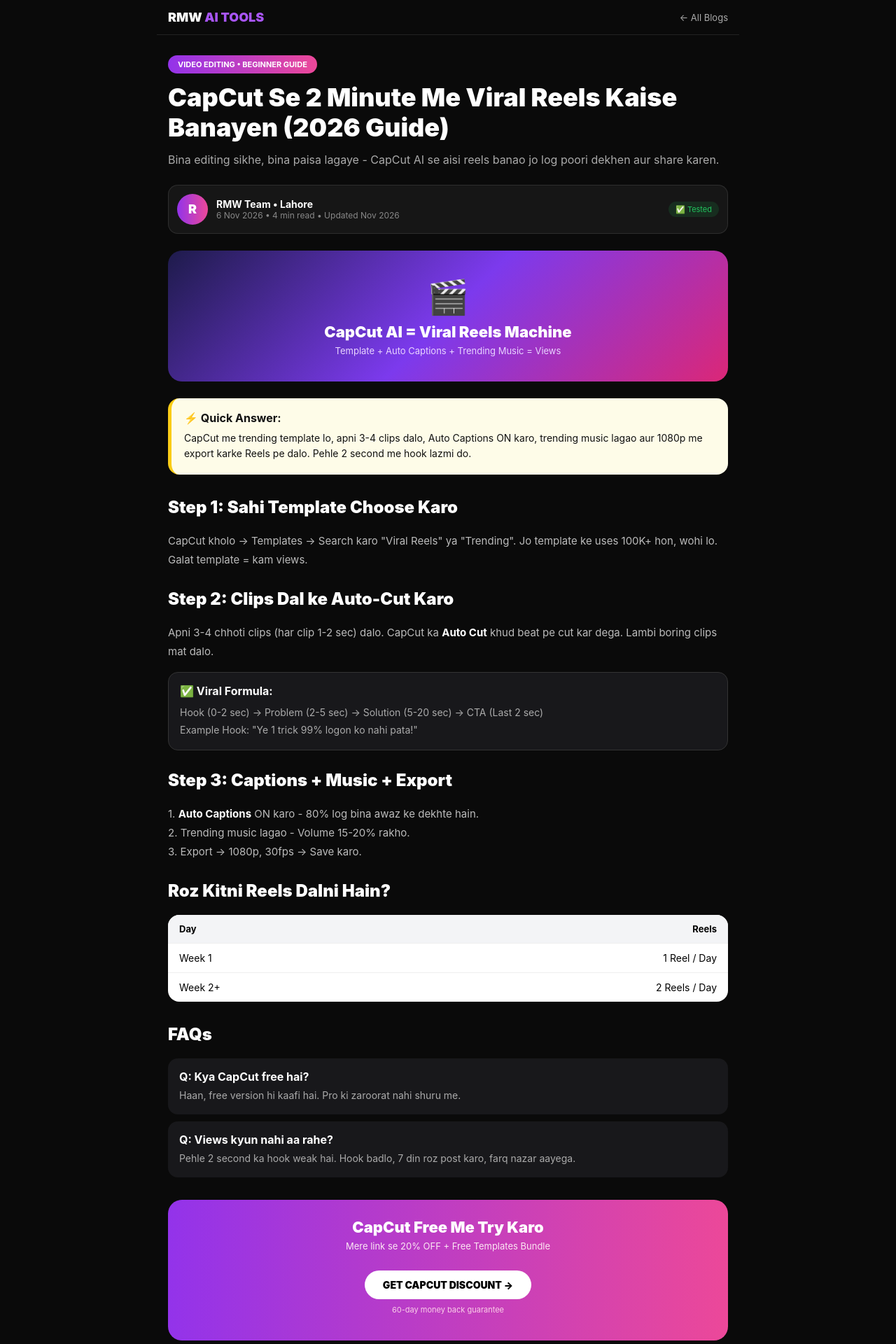
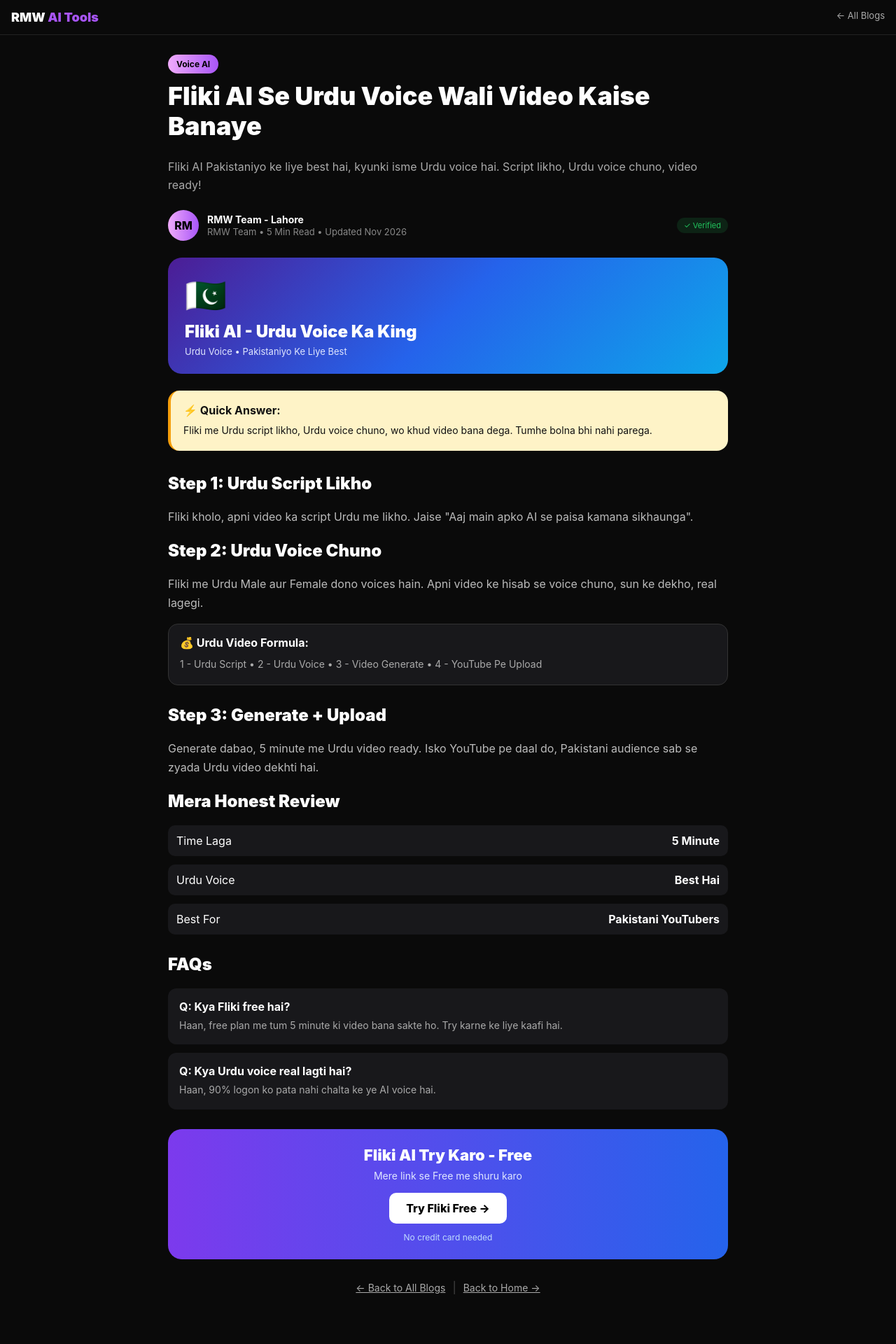
Before and after one commit to muradofficalid-art/rmw-ai-tools, a Next.js app: page /blog/fliki-ai-urdu-voice-video in a window 1280 px wide. Shown: the top 1920 px of the page at 70% size. Built offline with nearby package versions, Linux system fonts and the light colour scheme.

Commit message:
Create page.tsx

```diff
--- /dev/null
+++ b/app/blog/fliki-ai-urdu-voice-video/page.tsx
@@ -0,0 +1,63 @@
+export default function FlikiBlog() {
+  return (
+    <div style={{minHeight:"100vh", background:"#0a0a0a", color:"white", fontFamily:"Inter, sans-serif"}}>
+      <div style={{borderBottom:"1px solid #222", padding:"14px 16px", display:"flex", justifyContent:"space-between"}}>
+        <a href="/" style={{color:"white", fontWeight:900, fontSize:"18px", textDecoration:"none"}}>RMW <span style={{color:"#a855f7"}}>AI Tools</span></a>
+        <a href="/blog" style={{color:"#aaa", fontSize:"13px", textDecoration:"none"}}>← All Blogs</a>
+      </div>
+      <div style={{maxWidth:"800px", margin:"0 auto", padding:"30px 16px 60px"}}>
+        <span style={{background:"linear-gradient(90deg,#f0abfc,#a855f7)", color:"black", fontWeight:700, padding:"6px 12px", borderRadius:"20px", fontSize:"12px"}}>Voice AI</span>
+        <h1 style={{fontSize:"36px", fontWeight:900, lineHeight:"1.2", marginTop:"16px"}}>Fliki AI Se Urdu Voice Wali Video Kaise Banaye</h1>
+        <p style={{color:"#aaa", fontSize:"16px", lineHeight:"1.6", marginTop:"10px"}}>Fliki AI Pakistaniyo ke liye best hai, kyunki isme Urdu voice hai. Script likho, Urdu voice chuno, video ready!</p>
+        <div style={{display:"flex", alignItems:"center", gap:"12px", marginTop:"22px"}}>
+          <div style={{width:"44px", height:"44px", borderRadius:"50%", background:"linear-gradient(90deg,#f0abfc,#a855f7)", display:"flex", alignItems:"center", justifyContent:"center", fontWeight:800, color:"black"}}>RM</div>
+          <div style={{fontWeight:700, fontSize:"14px"}}>RMW Team - Lahore<br/><span style={{color:"#888", fontWeight:400, fontSize:"13px"}}>RMW Team • 5 Min Read • Updated Nov 2026</span></div>
+          <span style={{marginLeft:"auto", background:"#22c55e22", color:"#22c55e", fontSize:"11px", padding:"4px 10px", borderRadius:"20px"}}>✓ Verified</span>
+        </div>
+        <div style={{marginTop:"24px", background:"linear-gradient(135deg,#4c1d95,#2563eb,#0ea5e9)", borderRadius:"20px", padding:"24px"}}>
+          <div style={{fontSize:"48px"}}>🇵🇰</div>
+          <div style={{fontSize:"24px", fontWeight:900, marginTop:"8px"}}>Fliki AI - Urdu Voice Ka King</div>
+          <div style={{fontSize:"13px", color:"#e0e7ff", marginTop:"6px"}}>Urdu Voice • Pakistaniyo Ke Liye Best</div>
+        </div>
+        <div style={{background:"#fef3c7", color:"#111", borderRadius:"16px", padding:"18px", marginTop:"24px", borderLeft:"4px solid #f59e0b"}}>
+          <b>⚡ Quick Answer:</b><br/>
+          <div style={{marginTop:"8px", fontSize:"14px", lineHeight:"1.6"}}>Fliki me Urdu script likho, Urdu voice chuno, wo khud video bana dega. Tumhe bolna bhi nahi parega.</div>
+        </div>
+        <h2 style={{fontSize:"24px", fontWeight:900, marginTop:"32px"}}>Step 1: Urdu Script Likho</h2>
+        <p style={{color:"#bbb", fontSize:"16px", lineHeight:"1.7"}}>Fliki kholo, apni video ka script Urdu me likho. Jaise "Aaj main apko AI se paisa kamana sikhaunga".</p>
+        <h2 style={{fontSize:"24px", fontWeight:900, marginTop:"20px"}}>Step 2: Urdu Voice Chuno</h2>
+        <p style={{color:"#bbb", fontSize:"16px", lineHeight:"1.7"}}>Fliki me Urdu Male aur Female dono voices hain. Apni video ke hisab se voice chuno, sun ke dekho, real lagegi.</p>
+        <div style={{background:"#18181b", border:"1px solid #333", borderRadius:"14px", padding:"16px", marginTop:"16px"}}>
+          <b>💰 Urdu Video Formula:</b>
+          <div style={{color:"#aaa", fontSize:"14px", lineHeight:"1.8", marginTop:"8px"}}>1 - Urdu Script • 2 - Urdu Voice • 3 - Video Generate • 4 - YouTube Pe Upload</div>
+        </div>
+        <h2 style={{fontSize:"24px", fontWeight:900, marginTop:"28px"}}>Step 3: Generate + Upload</h2>
+        <p style={{color:"#bbb", fontSize:"16px", lineHeight:"1.7"}}>Generate dabao, 5 minute me Urdu video ready. Isko YouTube pe daal do, Pakistani audience sab se zyada Urdu video dekhti hai.</p>
+        <h2 style={{fontSize:"24px", fontWeight:900, marginTop:"20px"}}>Mera Honest Review</h2>
+        <div style={{display:"flex", flexDirection:"column", gap:"12px", marginTop:"12px"}}>
+          <div style={{display:"flex", justifyContent:"space-between", padding:"12px", background:"#18181b", borderRadius:"10px"}}><span>Time Laga</span><b>5 Minute</b></div>
+          <div style={{display:"flex", justifyContent:"space-between", padding:"12px", background:"#18181b", borderRadius:"10px"}}><span>Urdu Voice</span><b>Best Hai</b></div>
+          <div style={{display:"flex", justifyContent:"space-between", padding:"12px", background:"#18181b", borderRadius:"10px"}}><span>Best For</span><b>Pakistani YouTubers</b></div>
+        </div>
+        <h2 style={{fontSize:"24px", fontWeight:900, marginTop:"28px"}}>FAQs</h2>
+        <div style={{background:"#18181b", padding:"16px", borderRadius:"12px", marginTop:"12px"}}>
+          <b>Q: Kya Fliki free hai?</b><p style={{color:"#aaa", fontSize:"14px", margin:"6px 0 0", lineHeight:"1.6"}}>Haan, free plan me tum 5 minute ki video bana sakte ho. Try karne ke liye kaafi hai.</p>
+        </div>
+        <div style={{background:"#18181b", padding:"16px", borderRadius:"12px", marginTop:"12px"}}>
+          <b>Q: Kya Urdu voice real lagti hai?</b><p style={{color:"#aaa", fontSize:"14px", margin:"6px 0 0", lineHeight:"1.6"}}>Haan, 90% logon ko pata nahi chalta ke ye AI voice hai.</p>
+        </div>
+        <div style={{marginTop:"28px", background:"linear-gradient(90deg,#7c3aed,#2563eb)", borderRadius:"20px", padding:"24px", textAlign:"center"}}>
+          <div style={{fontSize:"22px", fontWeight:900}}>Fliki AI Try Karo - Free</div>
+          <p style={{fontSize:"14px", color:"#e0e7ff", margin:"8px 0 16px"}}>Mere link se Free me shuru karo</p>
+          <a href="https://fliki.ai?ref=rmwai" style={{background:"white", color:"black", padding:"12px 24px", borderRadius:"10px", fontWeight:800, textDecoration:"none", display:"inline-block"}}>Try Fliki Free →</a>
+          <div style={{fontSize:"12px", color:"#bfdbfe", marginTop:"12px"}}>No credit card needed</div>
+        </div>
+        <div style={{textAlign:"center", marginTop:"30px"}}>
+          <a href="/blog" style={{color:"#aaa", fontSize:"14px"}}>← Back to All Blogs</a>
+          <span style={{color:"#444", margin:"0 10px"}}>|</span>
+          <a href="/" style={{color:"#aaa", fontSize:"14px"}}>Back to Home →</a>
+        </div>
+      </div>
+    </div>
+  );
+}
```
